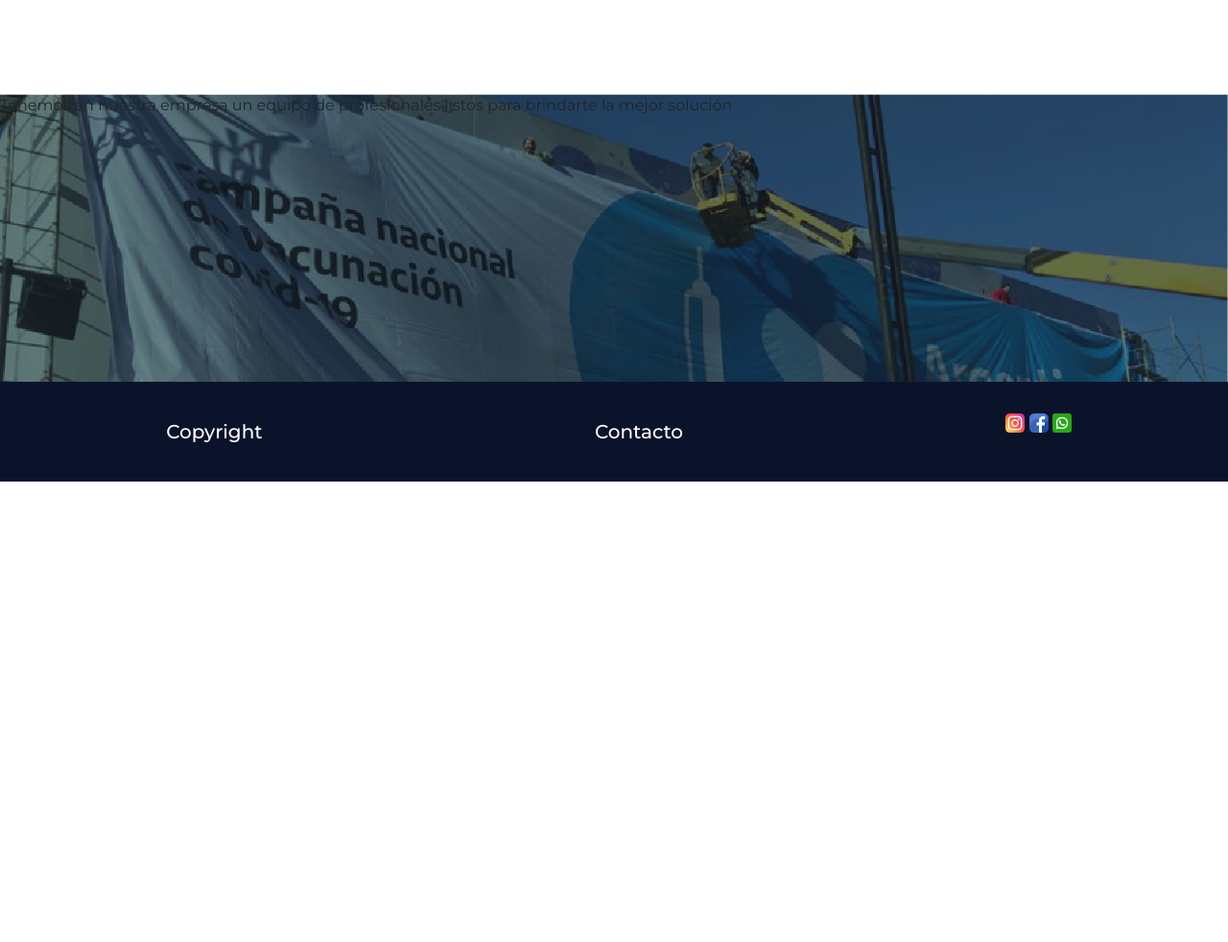
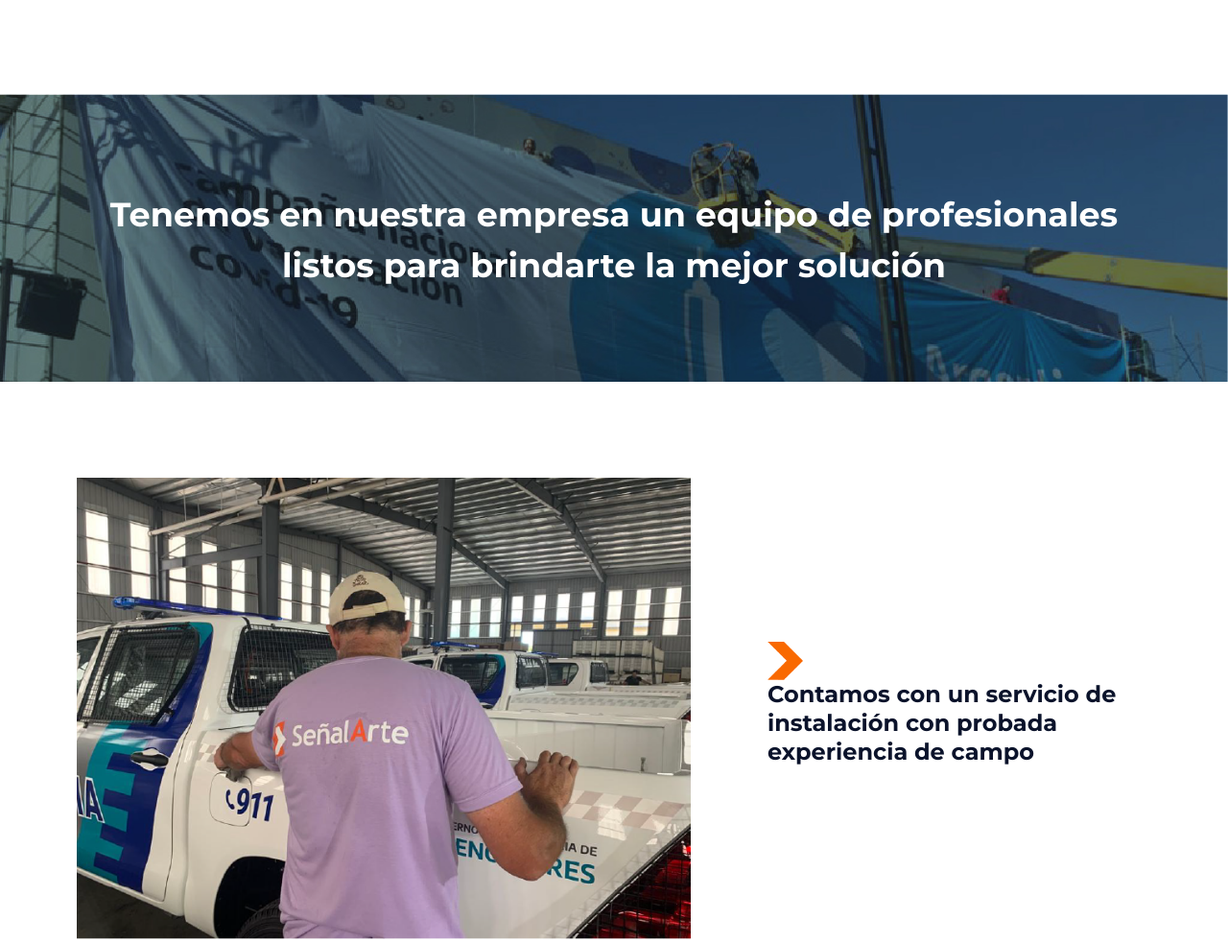
Before and after one commit to julietacordeu/final, a website: page quienessomos.html in a window 1280 px wide. Shown: the part 702-1684 px from the top of the page at 96% size. Before the commit the page ends 1204 px from the top, so only its background shows below. Drawn offline with nearby package versions, Linux system fonts and the light colour scheme; files that its build step writes are made by us from their sources.

Commit message:
cambios en la página Quienes Somos

```diff
--- a/quienessomos.html
+++ b/quienessomos.html
@@ -24,7 +24,7 @@
     <link href="assets/vendor/remixicon/remixicon.css" rel="stylesheet">
     <link href="assets/vendor/swiper/swiper-bundle.min.css" rel="stylesheet">
 
-    <link rel="stylesheet" href="css/main.css" />
+    <link rel="stylesheet" href="css/style.css" />
 
 
     <title>Señalarte</title>
@@ -58,7 +58,7 @@
 
     </div>
 
-<!-- Sección principal quienes somos -->
+    <!-- Sección principal quienes somos -->
 
     <main>
         <div class="gridsQuienesSomos">
@@ -80,7 +80,21 @@
         </div>
 
         <div class="lonaGigante">
-                <p class="parrafoLona">Tenemos en nuestra empresa un equipo de profesionales listos para brindarte la mejor solución</p>
+            <p class="textoLona">Tenemos en nuestra empresa un equipo de profesionales listos para brindarte la mejor
+                solución</p>
+        </div>
+
+        <div class="flexExperiencia">
+            <img src="img/fotoPloteando.png" alt="Foto ploteando camionetas policía de la provincia" width="50%">
+
+            <div>
+
+                <img src="img/logoFlecha.png" alt="logo" height="40px">
+                <h3 class="textoExperiencia">Contamos con un servicio de instalación con probada experiencia de campo
+                </h3>
+
+            </div>
+
         </div>
 
     </main>
--- a/scss/style.scss
+++ b/scss/style.scss
@@ -362,6 +362,32 @@ SECCIÓN PRINCIPAL */
   background-size: cover;
   background-repeat: no-repeat;
   height:300px;
+  margin-bottom: 100px;
+}
+
+.textoLona {
+  color: white;
+  font-size: 35px;
+  font-weight: 650;
+  padding: 100px;
+  text-align: center;
+  margin-bottom: 100px;
+}
+
+.flexExperiencia {
+  display: flex;
+  flex-direction: row;
+  justify-content: space-evenly;
+  align-items: center;
+  margin-bottom:100px ;
+}
+
+.textoExperiencia {
+  font-weight: 650;
+  font-size: 24px;
+  line-height: 30px;
+  width: 400px;
+  color: #0B132B;
 }
 
 /* ESTILOS SERVICIOS */
```
Also changed, not shown: index.html (+1 -1 lines), img/fotoPloteando.png (added), img/logoFlecha.png (added), style.css (deleted), 1 other file.
